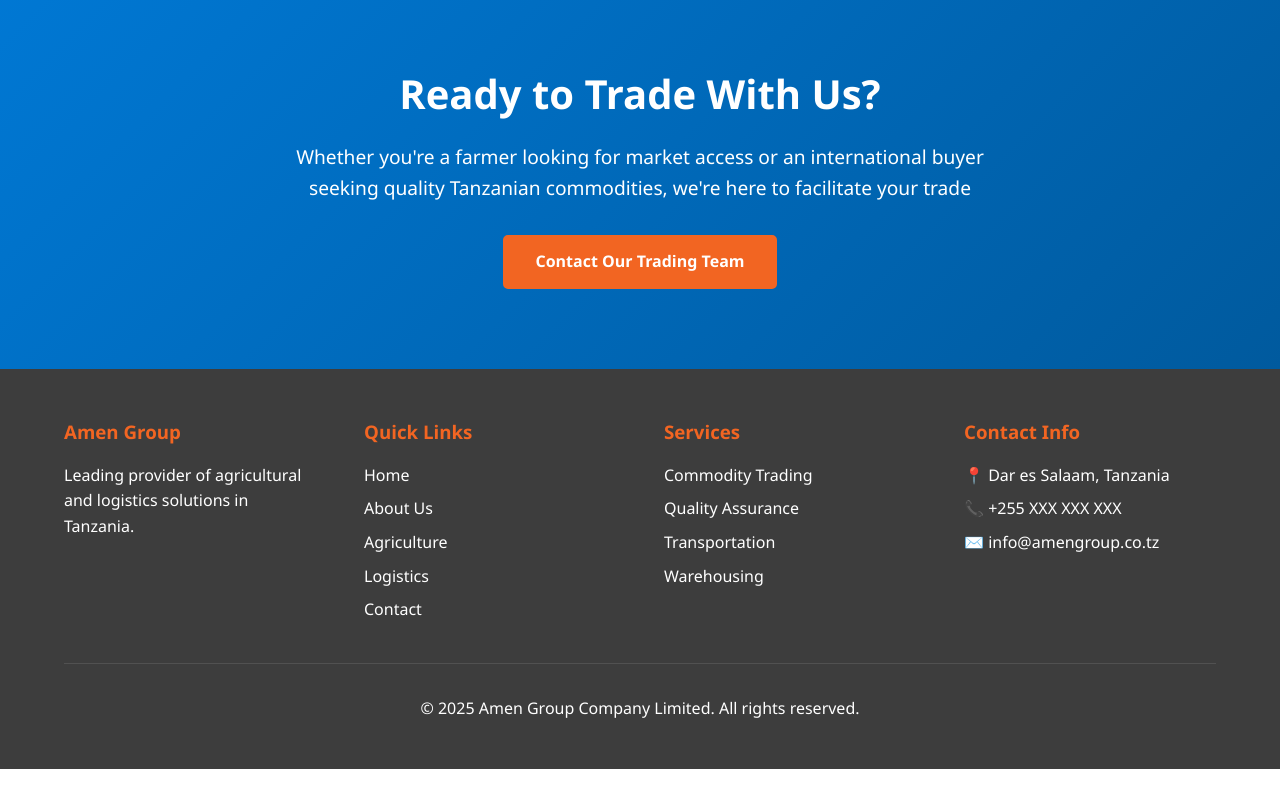
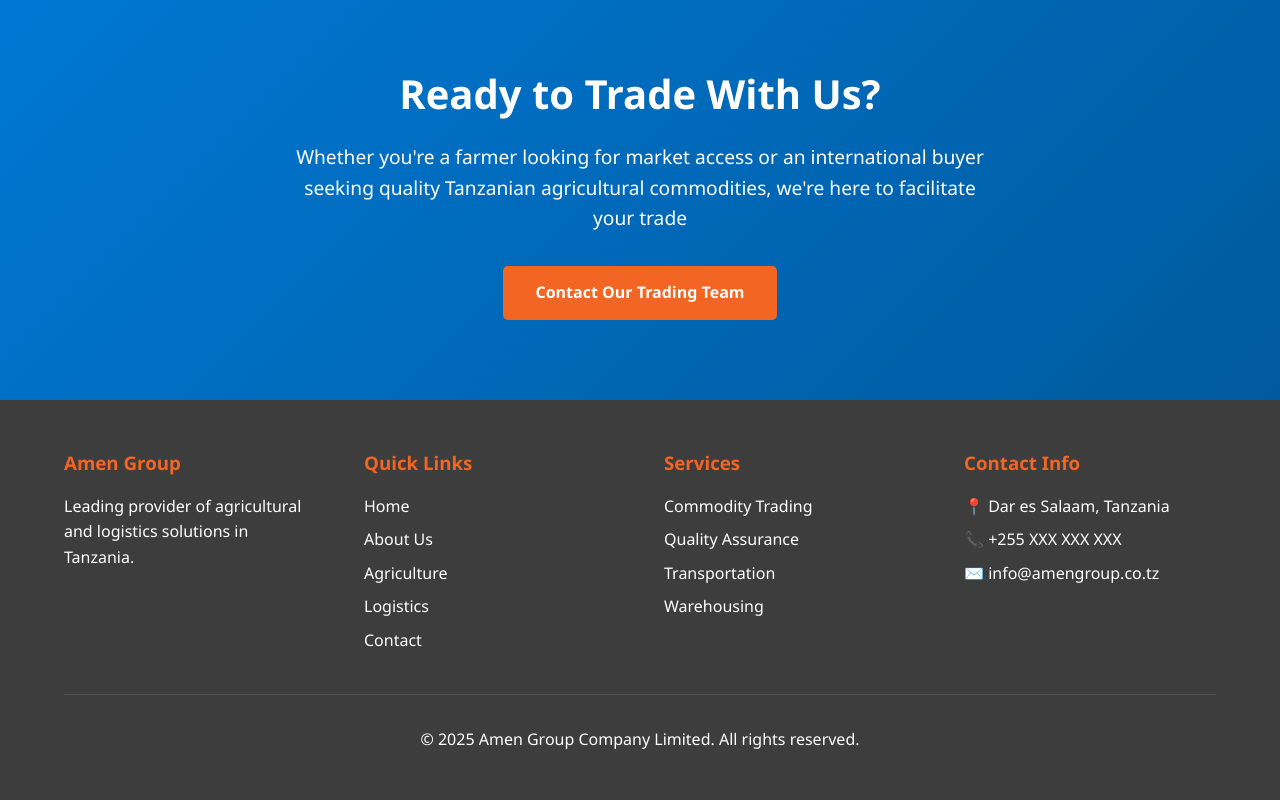
Before and after one commit to dkmezza/amen-group-website, a plain HTML site: page agriculture.html in a window 1280 px wide. Shown: the part 5446-6246 px from the top of the page. Before the commit the page ends 6215 px from the top, so only its background shows below. Drawn offline with Linux system fonts and the light colour scheme.

Commit message:
:zap: Minor wording update

```diff
--- a/agriculture.html
+++ b/agriculture.html
@@ -288,7 +288,7 @@
     <!-- CTA Section -->
     <section class="cta-section">
         <h2>Ready to Trade With Us?</h2>
-        <p>Whether you're a farmer looking for market access or an international buyer seeking quality Tanzanian commodities, we're here to facilitate your trade</p>
+        <p>Whether you're a farmer looking for market access or an international buyer seeking quality Tanzanian agricultural commodities, we're here to facilitate your trade</p>
         <a href="contact.html" class="btn btn-primary">Contact Our Trading Team</a>
     </section>
 
```
